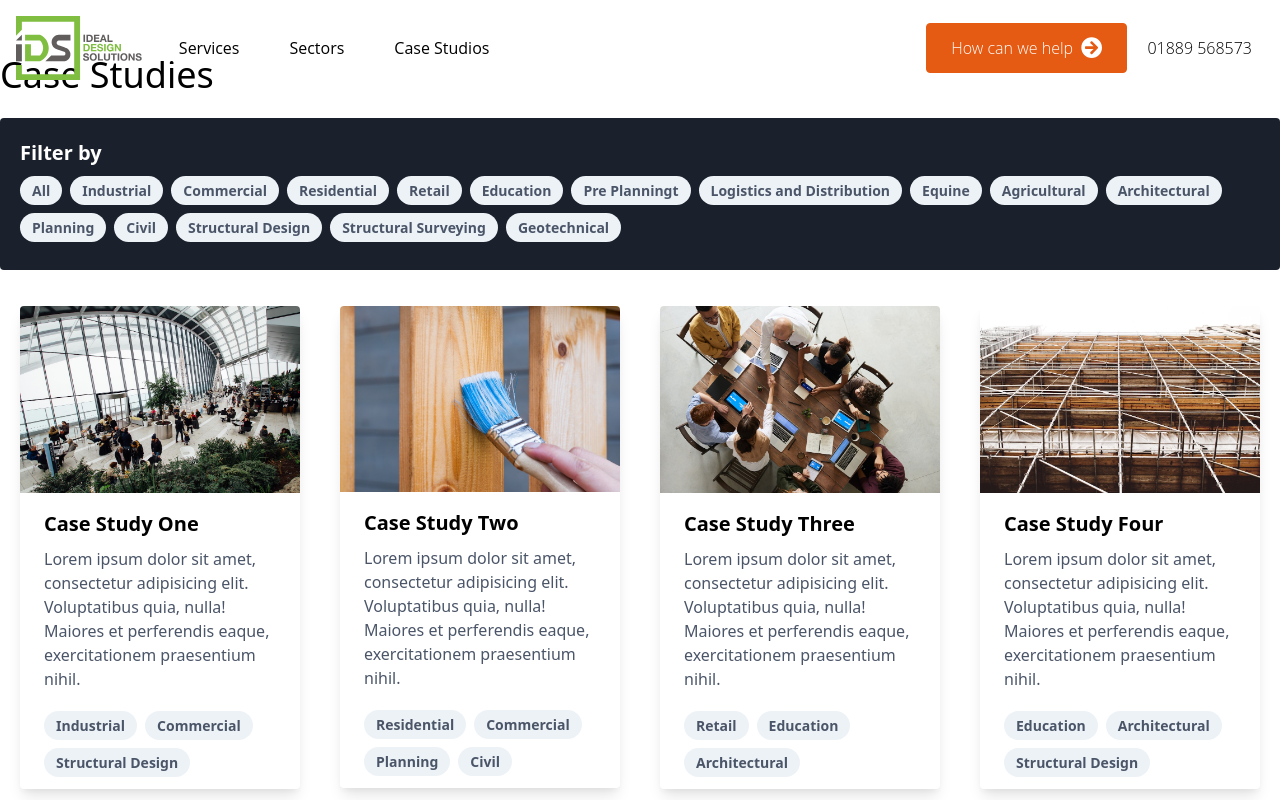
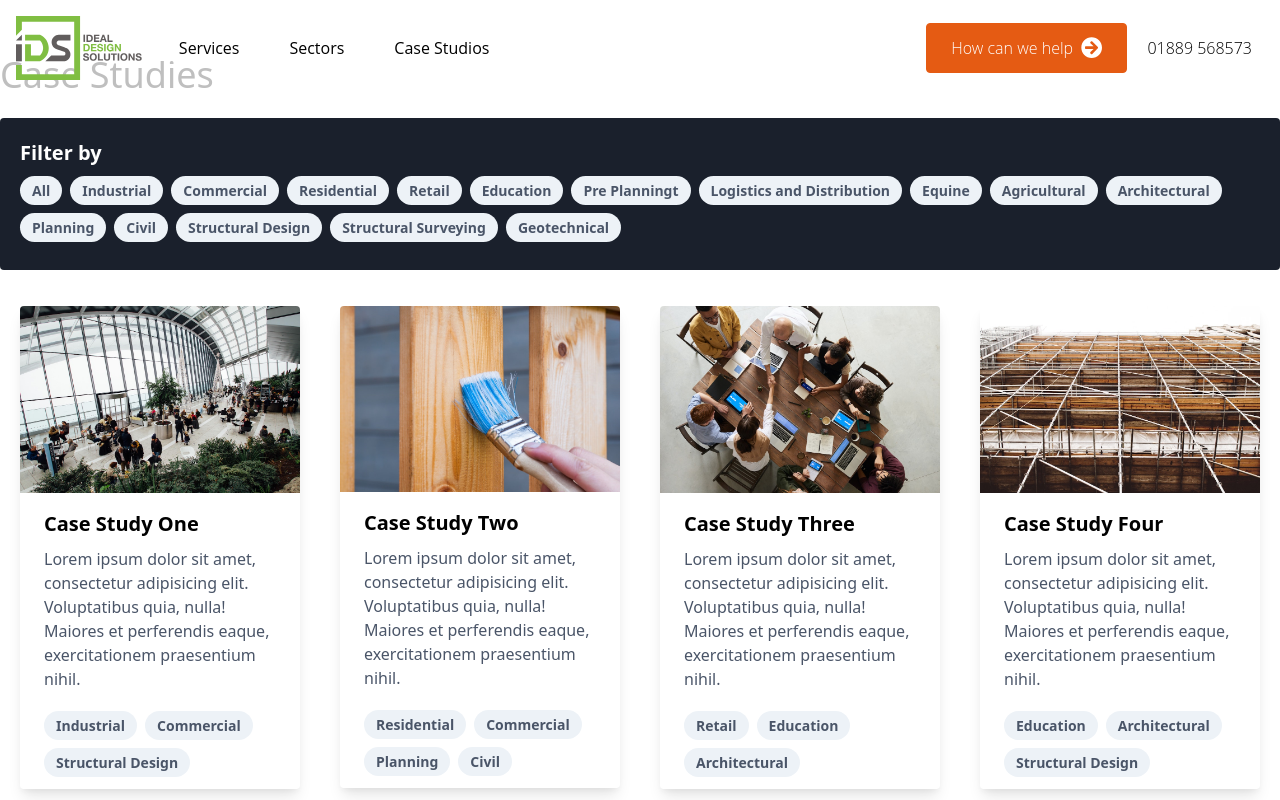
Before and after one commit to stevenalanwilson/ids-frontend-app, a Next.js app: page /casestudies in a window 1280 px wide. Shown: the top 800 px of the page. Built offline with nearby package versions, Linux system fonts and the light colour scheme.

Commit message:
Styling update to header

```diff
--- a/components/Header.js
+++ b/components/Header.js
@@ -28,7 +28,7 @@ const menuData = [
 
 function Header () {
   return (
-    <header className='py-4 fixed z-50 top-0 left-0 w-full'>
+    <header className='py-4 fixed z-50 top-0 left-0 w-full bg-white bg-opacity-75'>
       <nav className='container mx-auto px-4'>
         <ul className='flex items-center'>
           <li className='mr-6'>
```
